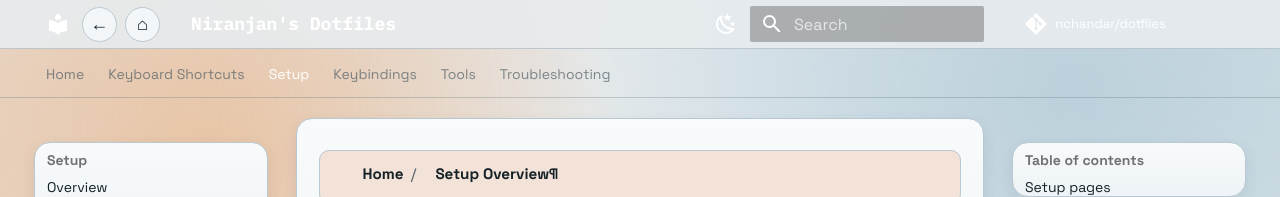
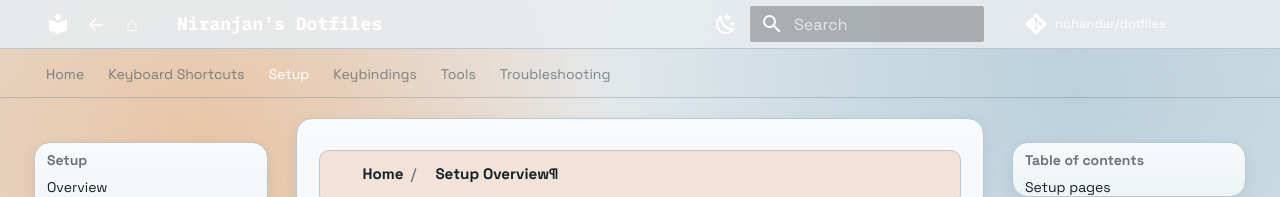
Before and after one commit to nchandar/dotfiles, an MkDocs documentation site: the page built from docs/setup/index.md, in a window 1280 px wide. Shown: the top 197 px of the page. Built offline with MkDocs 1.6.1 and Material for MkDocs 9.7.7, drawn with Linux system fonts in a browser that asks for light colours; comment, search, counter and statistics services are not loaded.

Commit message:
Make header home/back controls plain icons without circles

```diff
--- a/docs/stylesheets/extra.css
+++ b/docs/stylesheets/extra.css
@@ -192,27 +192,27 @@ body::before {
 }
 
 .custom-header-btn {
-  border: 1px solid var(--pf-line);
-  background: var(--pf-brand-bg);
-  color: var(--pf-text);
-  font-family: "IBM Plex Mono", monospace;
-  font-size: 0.9rem;
-  font-weight: 600;
-  border-radius: 999px;
-  width: 1.75rem;
-  height: 1.75rem;
+  border: 0;
+  background: transparent;
+  color: var(--md-primary-bg-color);
+  font-family: inherit;
+  font-size: 1rem;
+  font-weight: 500;
+  width: 1.4rem;
+  height: 1.4rem;
   display: inline-flex;
   align-items: center;
   justify-content: center;
   padding: 0;
-  line-height: 1.2;
+  line-height: 1;
   text-decoration: none;
   cursor: pointer;
   white-space: nowrap;
+  opacity: 0.86;
 }
 
 .custom-header-btn:hover {
-  background: var(--pf-surface-hover);
+  opacity: 1;
 }
 
 .custom-breadcrumbs {
@@ -260,8 +260,8 @@ body::before {
   }
 
   .custom-header-btn {
-    width: 1.65rem;
-    height: 1.65rem;
-    font-size: 0.82rem;
+    width: 1.3rem;
+    height: 1.3rem;
+    font-size: 0.94rem;
   }
 }
```
